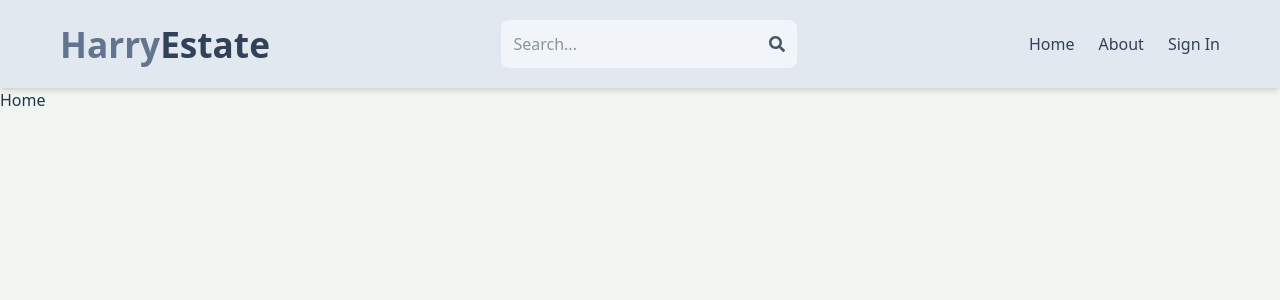
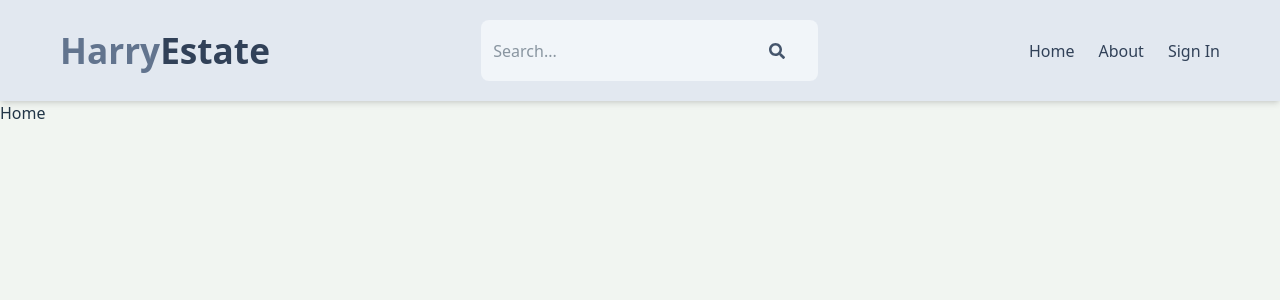
Before and after one commit to Laxmi-ShravaniBh/mern-estate, a React (Vite) app in the folder mern_estate/client/: page / in a window 1280 px wide. Shown: the top 300 px of the page. Built offline with nearby package versions, Linux system fonts and the light colour scheme; no server answers.

Commit message:
Complete header search form functionality

```diff
--- a/mern_estate/client/src/components/Header.jsx
+++ b/mern_estate/client/src/components/Header.jsx
@@ -1,11 +1,31 @@
 import {FaSearch} from "react-icons/fa"
-import {Link} from "react-router-dom"
+import {Link, useNavigate, useLocation} from "react-router-dom"
 import {useSelector} from "react-redux"
+import { useState } from "react";
+import { useEffect } from "react";
 
 export default function Header() {
     const { currentUser } = useSelector((state) => state.user);
-    console.log('Header - currentUser:', currentUser); // Debug log
-    console.log('Header - avatar URL:', currentUser?.avatar); // Debug log
+    const [searchTerm, setSearchTerm] = useState('');
+    const navigate = useNavigate();
+    const location = useLocation();
+
+    const handleSubmit = (e) => {
+        e.preventDefault();
+        const urlParams = new URLSearchParams(window.location.search);
+        urlParams.set('searchTerm', searchTerm);
+        const searchQuery = urlParams.toString();
+        navigate(`/search?${searchQuery}`);
+    };
+
+    useEffect(() => {
+        const urlParams = new URLSearchParams(window.location.search);
+        const searchTermFromUrl = urlParams.get('searchTerm');
+        if (searchTermFromUrl) {
+            setSearchTerm(searchTermFromUrl);
+        }
+    }, [location.search]);
+
   return (
     <header className= 'bg-slate-200 shadow-md'>
         <div className='flex justify-between items-center max-w-8xl mx-auto p-5'>
@@ -15,10 +35,14 @@ export default function Header() {
                     <span className='text-slate-700'>Estate</span>
                 </h1>
             </Link>
-            <form className='bg-slate-100 p-3 rounded-lg flex items-center'>
+            <form onSubmit={handleSubmit} className='bg-slate-100 p-3 rounded-lg flex items-center'>
                 <input type="text" placeholder="Search..."
-                className='bg-transparent focus:outline-none w-20 sm:w-64' />
-                <FaSearch className="text-slate-600" />
+                className='bg-transparent focus:outline-none w-20 sm:w-64'
+                value={searchTerm}
+                onChange={(e) => setSearchTerm(e.target.value)} />
+                <button>
+                    <FaSearch className="text-slate-600" />
+                </button>
             </form>
             <ul className="flex gap-6 items-center mr-10">
                 <Link to="/">
```
